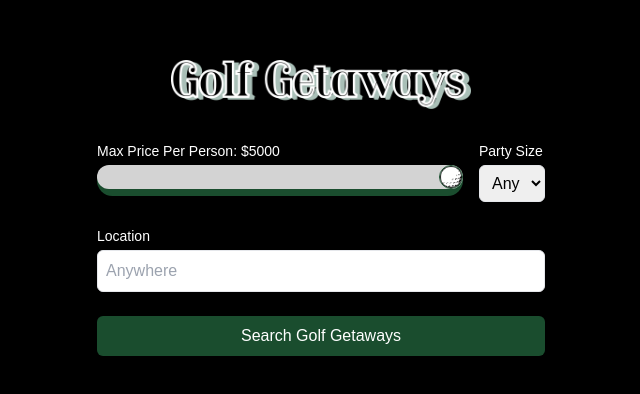
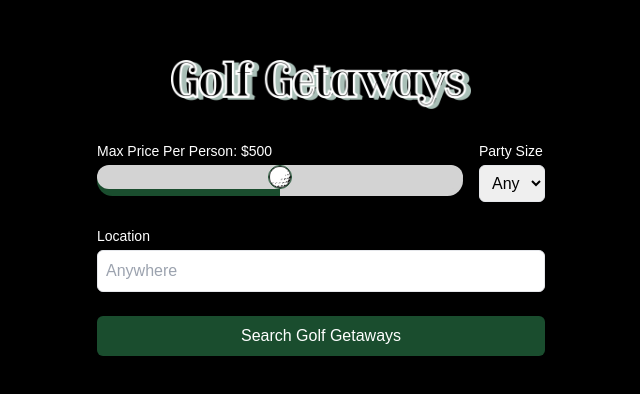
Before and after one commit to trillbill/golf_getaways, a Next.js app: page / in a window 1280 px wide. Shown: the part 192-586 px from the top of the page, without its empty margins (319-959 px from the left). Built offline with nearby package versions, Linux system fonts and the light colour scheme.

Commit message:
update slider range to 1000

```diff
--- a/app/page.tsx
+++ b/app/page.tsx
@@ -15,7 +15,7 @@ interface GolfCourse {
 }
 
 export default function Home() {
-  const [maxPrice, setMaxPrice] = useState(5000)
+  const [maxPrice, setMaxPrice] = useState(500) // Default value set to 500
   const [partySize, setPartySize] = useState<number | 'any'>('any')
   const [location, setLocation] = useState('')
   const [searchResults, setSearchResults] = useState<GolfCourse[]>([])
@@ -86,16 +86,16 @@ export default function Home() {
               <div
                 className="absolute inset-0 rounded-full"
                 style={{
-                  background: `linear-gradient(to right, #1a4d2e 0%, #1a4d2e ${maxPrice / 50}%, #d3d3d3 ${maxPrice / 50}%, #d3d3d3 100%)`,
+                  background: `linear-gradient(to right, #1a4d2e 0%, #1a4d2e ${maxPrice / 10}%, #d3d3d3 ${maxPrice / 10}%, #d3d3d3 100%)`,
                   pointerEvents: 'none'
                 }}
               ></div>
               <input
                 type="range"
                 id="price-range"
-                min="100"
-                max="5000"
-                step="100"
+                min="0"
+                max="1000"
+                step="10"
                 value={maxPrice}
                 onChange={(e) => setMaxPrice(Number(e.target.value))}
                 className="w-full appearance-none bg-transparent cursor-pointer relative z-10"
```
